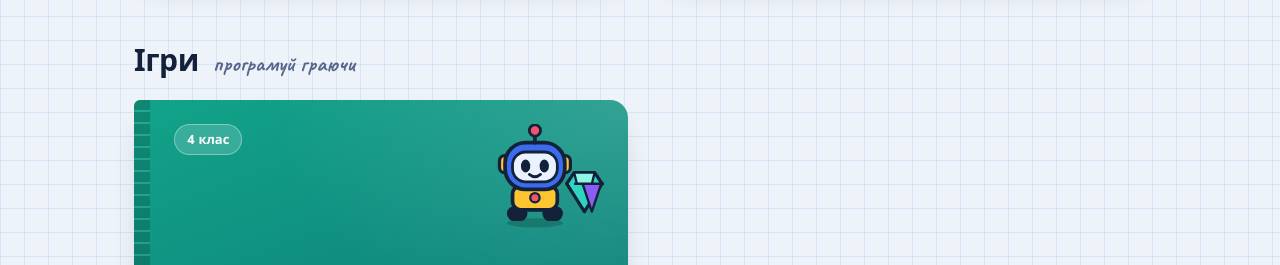
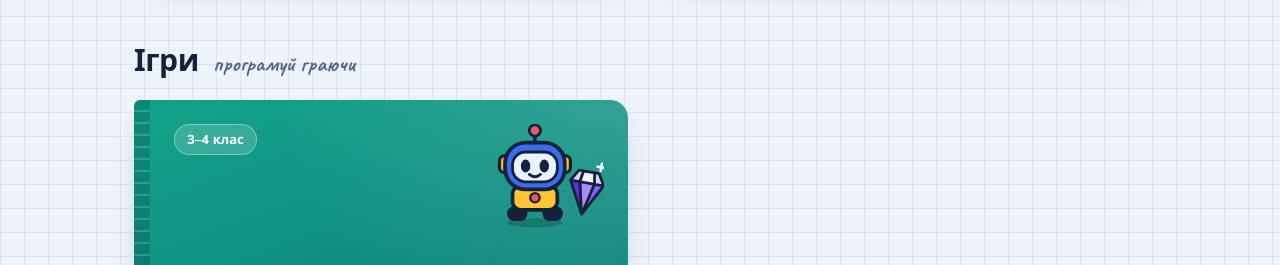
Before and after one commit to otianoleksij/geek-informatic, a plain HTML site: page index.html in a window 1280 px wide. Shown: the part 1040-1305 px from the top of the page. Drawn offline with nearby package versions, Linux system fonts and the light colour scheme; a web font is replaced by a local one.

Commit message:
fix robot crystal

```diff
--- a/index.html
+++ b/index.html
@@ -247,7 +247,7 @@ footer .wrap{display:flex;justify-content:space-between;gap:12px;flex-wrap:wrap}
 
       <a class="book b4" href="robot/">
         <div class="cover">
-          <span class="grade">4 клас</span>
+          <span class="grade">3–4 клас</span>
           <svg viewBox="0 0 120 120" aria-hidden="true">
             <ellipse cx="46" cy="106" rx="30" ry="5" fill="#000" opacity=".18"/>
             <rect x="16" y="88" width="22" height="16" rx="8" fill="#14213A"/><rect x="54" y="88" width="22" height="16" rx="8" fill="#14213A"/>
@@ -259,9 +259,15 @@ footer .wrap{display:flex;justify-content:space-between;gap:12px;flex-wrap:wrap}
             <ellipse cx="36" cy="45" rx="5" ry="7" fill="#14213A"/><ellipse cx="56" cy="45" rx="5" ry="7" fill="#14213A"/>
             <path d="M40 54q6 5 12 0" stroke="#14213A" stroke-width="3" fill="none" stroke-linecap="round"/>
             <path d="M46 20V9" stroke="#14213A" stroke-width="4" stroke-linecap="round"/><circle cx="46" cy="7" r="6" fill="#F0556A" stroke="#14213A" stroke-width="3"/>
-            <path d="M88 52h22l8 12-19 30-19-30z" fill="#2DD4BF" stroke="#14213A" stroke-width="3.5" stroke-linejoin="round"/>
-            <path d="M88 64h38M97 64l10 30 10-30z" fill="#8B5CF6" stroke="#14213A" stroke-width="2.5" stroke-linejoin="round"/>
-            <path d="M88 52h22l-3 12H91z" fill="#8FF5E4" stroke="#14213A" stroke-width="2.5" stroke-linejoin="round"/>
+            <g transform="rotate(10 100 74)">
+              <path d="M82 63l18 34 18-34z" fill="#8B5CF6"/>
+              <path d="M94 63l6 34 6-34z" fill="#A78BFA"/>
+              <path d="M82 63l18 34-6-34z" fill="#6D28D9"/>
+              <path d="M89 51h22l7 12H82z" fill="#DDD6FE"/>
+              <path d="M94 51h12l2 12H92z" fill="#F5F3FF"/>
+              <path d="M89 51h22l7 12-18 34-18-34z M82 63h36 M94 51l-2 12 8 34 8-34-2-12" fill="none" stroke="#14213A" stroke-width="3" stroke-linejoin="round" stroke-linecap="round"/>
+              <path d="M112 40v8M108 44h8" stroke="#FFFFFF" stroke-width="2.6" stroke-linecap="round"/>
+            </g>
           </svg>
         </div>
         <div class="label">
```
Also changed, not shown: robot/index.html (+2 -2 lines).
